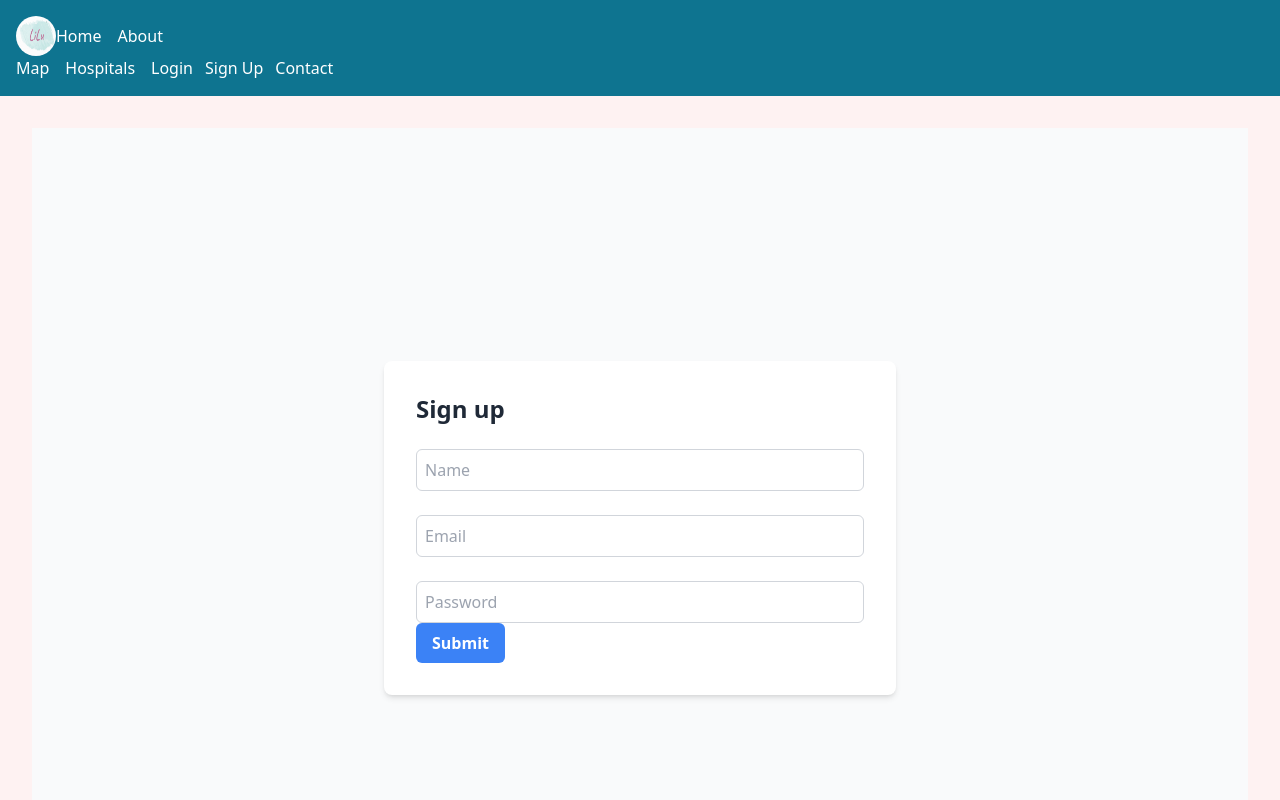
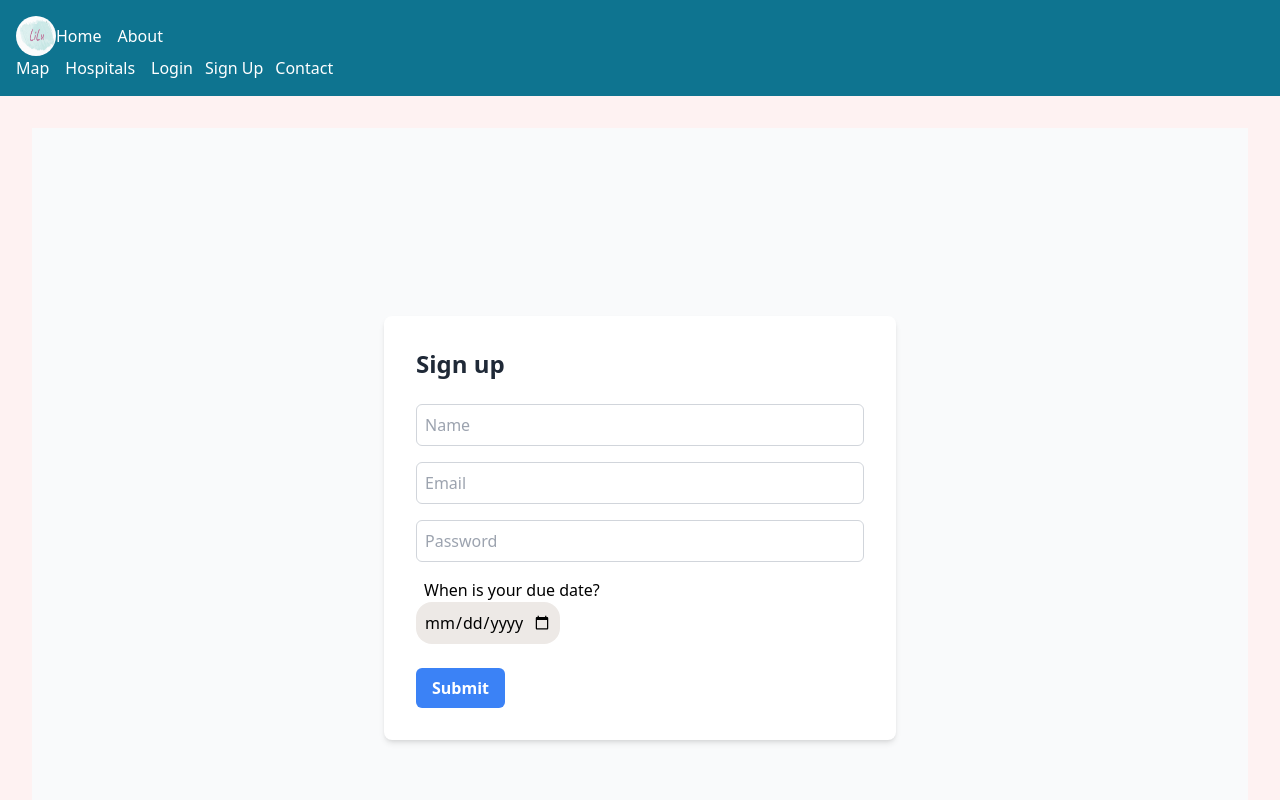
Before and after one commit to PuffCab/review-project-lilu, a Next.js app: page /signup in a window 1280 px wide. Shown: the top 800 px of the page. Built offline with nearby package versions, Linux system fonts and the light colour scheme.

Commit message:
added all fields with default values to signup

```diff
--- a/src/models/usersModel.ts
+++ b/src/models/usersModel.ts
@@ -21,13 +21,14 @@ const userSchema = new SchemaU({
   },
   babyBorn: {
     type: Boolean,
+    default: false,
   },
-  // favoriteHospital : [
-  //   {
-  //     type: mongoose.Schema.Types.ObjectId,
-  //     ref: "hospital",
-  //   },
-  // ]
+  favoriteHospital : [
+    {
+      type: mongoose.Schema.Types.ObjectId,
+      ref: "hospital",
+    },
+  ]
 });
 
 
--- a/src/pages/api/registerNewUser.ts
+++ b/src/pages/api/registerNewUser.ts
@@ -9,7 +9,7 @@ const registerNewUser = async (req, res) => {
 
 try {
 
-  const {name, email, password} = req.body;
+  const {name, email, password, dueDate, babyBorn} = req.body;
 
   if (!email || !password){
     res.status(405).json({
@@ -29,6 +29,8 @@ if (hashedPassword) {
       name: name,
       email: email,
       password: hashedPassword,
+      dueDate: dueDate,
+      babyBorn: false,
 
     });
 
--- a/src/pages/signup.tsx
+++ b/src/pages/signup.tsx
@@ -8,6 +8,8 @@ const SignUp = () => {
     name: "",
     email: "",
     password: "",
+    dueDate: Date(),
+    babyBorn: false,
   });
 
   const router = useRouter();
@@ -18,19 +20,19 @@ const SignUp = () => {
   const handleRegister = async (e: FormEvent<HTMLFormElement>) => {
     e.preventDefault();
 
-    // const { email, password } = newUser;
-    // if (!email.includes("@") && password.length < 6) {
-    //   alert(
-    //     "Your email seems to be invalid. \n Your password should be at least 6 characters"
-    //   );
-    //   return;
-    // } else if (password.length < 6) {
-    //   alert("Your password should be at least 6 characters");
-    //   return;
-    // } else if (!email.includes("@")) {
-    //   alert("Your email seems to be invalid");
-    //   return;
-    // }
+    const { email, password } = newUser;
+    if (!email.includes("@") && password.length < 6) {
+      alert(
+        "Your email seems to be invalid. \n Your password should be at least 6 characters"
+      );
+      return;
+    } else if (password.length < 6) {
+      alert("Your password should be at least 6 characters");
+      return;
+    } else if (!email.includes("@")) {
+      alert("Your email seems to be invalid");
+      return;
+    }
 
     try {
       const myHeaders = new Headers();
@@ -41,6 +43,7 @@ const SignUp = () => {
       urlencoded.append("name", newUser.name);
       urlencoded.append("email", newUser.email);
       urlencoded.append("password", newUser.password);
+      urlencoded.append("dueDate", newUser.dueDate as string);
 
       const requestOptions = {
         method: "POST",
@@ -56,7 +59,7 @@ const SignUp = () => {
           console.log("result in register:>> ", result);
 
           setNewUser(result);
-          // alert("Thank you for joining Lilu!");
+          alert("Thank you for joining Lilu!");
           // await signIn("credentials", {
           //   ...newUser,
           //   redirect: false,
@@ -85,35 +88,42 @@ const SignUp = () => {
             <input
               onChange={handleRegisterInput}
               placeholder="Name"
-              className="w-full p-2 border border-gray-300 rounded-md focus:outline-none focus:ring-2 focus:ring-blue-500 focus:border-transparent"
+              className="w-full  mb-4  p-2 border border-gray-300 rounded-md focus:outline-none focus:ring-2 focus:ring-blue-500 focus:border-transparent"
               type="text"
               name="name"
             />
 
-            <br />
-            <br />
-
             <input
               onChange={handleRegisterInput}
               placeholder="Email"
-              className="w-full p-2 border border-gray-300 rounded-md focus:outline-none focus:ring-2 focus:ring-blue-500 focus:border-transparent"
+              className="w-full  mb-4  p-2 border border-gray-300 rounded-md focus:outline-none focus:ring-2 focus:ring-blue-500 focus:border-transparent"
               type="text"
               name="email"
               required
             />
 
-            <br />
-            <br />
-
             <input
               placeholder="Password"
               onChange={handleRegisterInput}
-              className="w-full p-2 border border-gray-300 rounded-md focus:outline-none focus:ring-2 focus:ring-blue-500 focus:border-transparent"
+              className="w-full mb-4 p-2 border border-gray-300 rounded-md focus:outline-none focus:ring-2 focus:ring-blue-500 focus:border-transparent"
               type="password"
               name="password"
               required
             />
-            <br />
+
+            <div className="flex flex-col ">
+              <label className="mx-2" htmlFor="course_date">
+                When is your due date?
+              </label>
+              <input
+                // value={formatInputDate(userInfo.course_date)}
+                className="shadow-custom mb-6 w-36 rounded-2xl bg-[#EDE9E6] p-2 font-medium"
+                onChange={handleRegisterInput}
+                type="date"
+                name="dueDate"
+              />
+            </div>
+
             <button
               className="flex-1 bg-blue-500 text-white font-bold py-2 px-4 rounded-md hover:bg-blue-600 focus:outline-none focus:ring-2 focus:ring-blue-500 focus:ring-opacity-50"
               type="submit"
```
Also changed, not shown: src/models/UserProfileModel.ts (deleted, +0 -33 lines).
